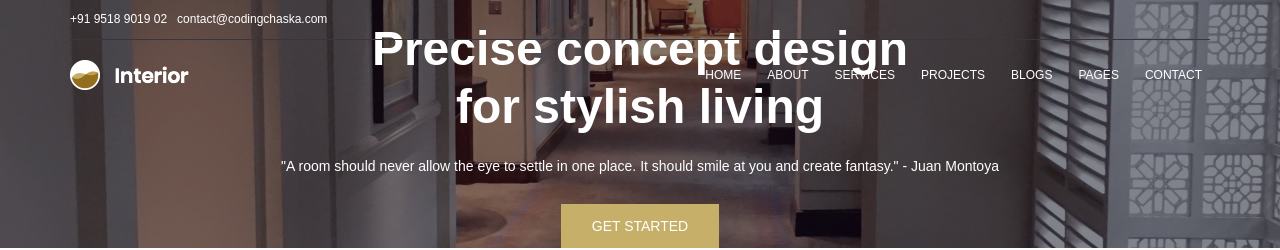
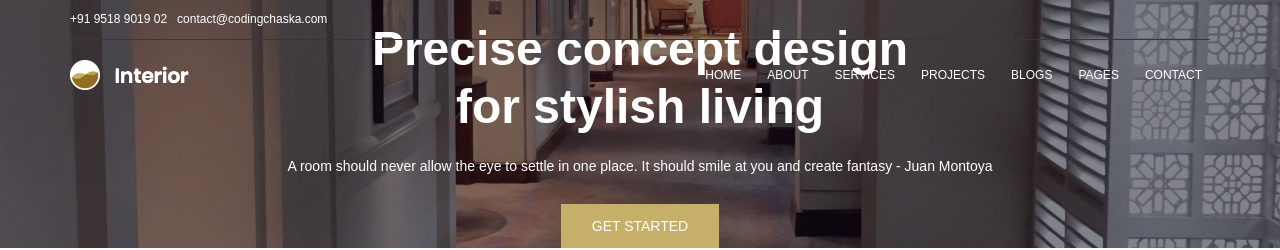
Before and after one commit to rhtm123/design-chaska, a Next.js app: page / in a window 1280 px wide. Shown: the top 250 px of the page. Built offline with nearby package versions, Linux system fonts and the light colour scheme; a web font is replaced by a local one.

Commit message:
first commit

```diff
--- a/components/Navbar.js
+++ b/components/Navbar.js
@@ -24,7 +24,7 @@ export default function Navbar() {
 			    <div class="container main-menu">
 			    	<div class="row align-items-center justify-content-between d-flex">
 				      <div id="logo">
-				        <a href="/"><img src="/img/logo.png" alt="" title="" /></a>
+				        <Link href="/"><img src="/img/logo.png" alt="" title="" /></Link>
 				      </div>
 				      <nav id="nav-menu-container">
 				        <ul class="nav-menu">
--- a/src/pages/index.js
+++ b/src/pages/index.js
@@ -23,7 +23,7 @@ export default function Home() {
 								for stylish living
 							</h1>
 							<p class="text-white mx-auto">
-							"A room should never allow the eye to settle in one place. It should smile at you and create fantasy." - Juan Montoya
+							A room should never allow the eye to settle in one place. It should smile at you and create fantasy - Juan Montoya
 							</p>
 							<a href="#" class="primary-btn header-btn text-uppercase mt-10">Get Started</a>
 						</div>
```
